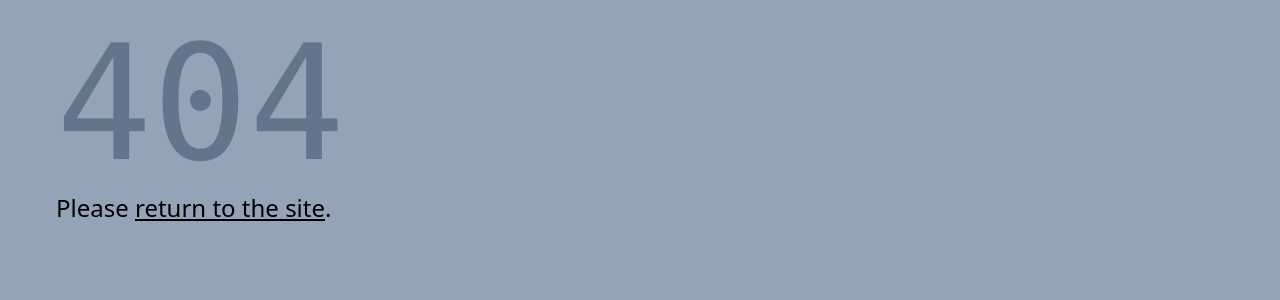
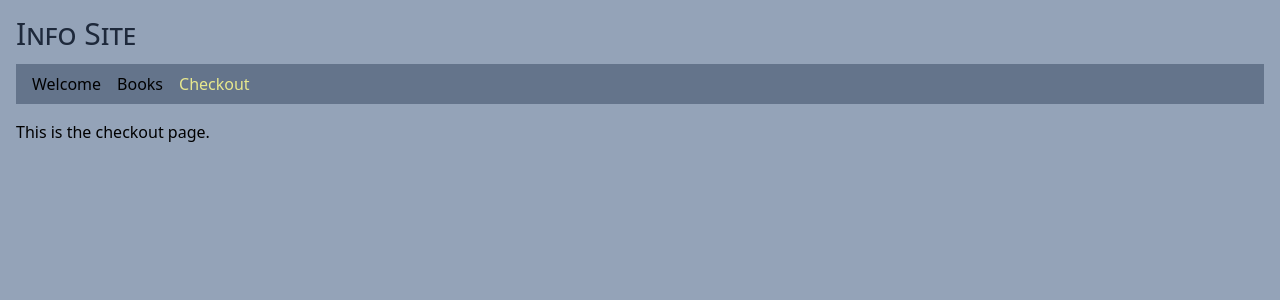
Before and after one commit to Yokosumi/vite-react-books-store, a React (Vite) app: page /checkout in a window 1280 px wide. Before the commit this address had no page. Shown: the top 300 px of the page. Built offline with nearby package versions, Linux system fonts and the light colour scheme.

Commit message:
Checkout page in

```diff
--- a/src/components/Nav.tsx
+++ b/src/components/Nav.tsx
@@ -11,7 +11,7 @@ export const Nav = () => {
 					<NavLink to="/books">Books</NavLink>
 				</li>
 				<li>
-					<NavLink to="/about">About</NavLink>
+					<NavLink to="/checkout">Checkout</NavLink>
 				</li>
 			</ul>
 		</nav>
--- a/src/main.tsx
+++ b/src/main.tsx
@@ -8,7 +8,7 @@ import {
 import "./index.scss";
 import { PageWelcome } from "./pages/PageWelcome.tsx";
 import { PageBooks } from "./pages/PageBooks.tsx";
-import { PageAbout } from "./pages/PageAbout.tsx";
+import { PageCheckout } from "./pages/PageCheckout.tsx";
 import { Page404 } from "./pages/Page404.tsx";
 
 const router = createBrowserRouter([
@@ -26,8 +26,8 @@ const router = createBrowserRouter([
 				element: <PageBooks />,
 			},
 			{
-				path: "about",
-				element: <PageAbout />,
+				path: "/checkout",
+				element: <PageCheckout />,
 			},
 			{
 				path: "/",
--- a/src/pages/PageAbout.tsx
+++ /dev/null
@@ -1,5 +0,0 @@
-export const PageAbout = () => {
-	return (
-		<p>This is the about page.</p>
-	)
-}
--- /dev/null
+++ b/src/pages/PageCheckout.tsx
@@ -0,0 +1,3 @@
+export const PageCheckout = () => {
+	return <p>This is the checkout page.</p>;
+};
```
